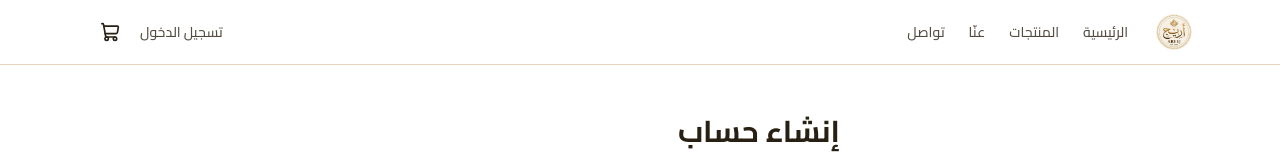
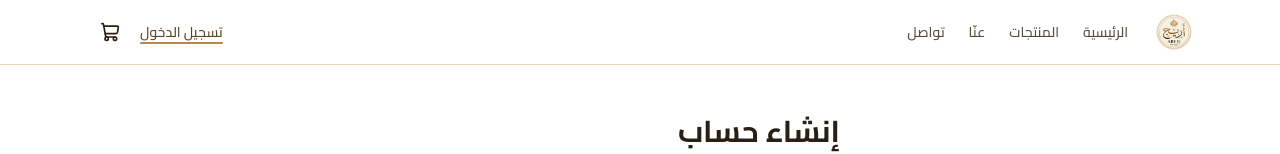
Before and after one commit to Amaribrahim-1/areej-store, a Next.js app: page /register in a window 1280 px wide. Shown: the top 154 px of the page. Built offline with nearby package versions, Linux system fonts and the light colour scheme; no server answers.

Commit message:
style(ui): brand scrollbar, cursors, and navbar hover/active

```diff
--- a/src/app/globals.css
+++ b/src/app/globals.css
@@ -165,3 +165,92 @@
     @apply font-sans;
   }
 }
+
+/* Brand scrollbar — warm amber track/thumb (Firefox + WebKit) */
+* {
+  scrollbar-width: thin;
+  scrollbar-color: var(--brand-500) var(--brand-100);
+}
+
+*::-webkit-scrollbar {
+  width: 10px;
+  height: 10px;
+}
+
+*::-webkit-scrollbar-track {
+  background: var(--brand-100);
+  border-radius: 9999px;
+}
+
+*::-webkit-scrollbar-thumb {
+  background: linear-gradient(
+    180deg,
+    var(--brand-400) 0%,
+    var(--brand-500) 50%,
+    var(--brand-600) 100%
+  );
+  border-radius: 9999px;
+  border: 2px solid var(--brand-100);
+  background-clip: padding-box;
+}
+
+*::-webkit-scrollbar-thumb:hover {
+  background: linear-gradient(
+    180deg,
+    var(--brand-500) 0%,
+    var(--brand-600) 50%,
+    var(--brand-700) 100%
+  );
+  border: 2px solid var(--brand-100);
+  background-clip: padding-box;
+}
+
+*::-webkit-scrollbar-corner {
+  background: transparent;
+}
+
+/*
+  Brand cursors — desktop / fine pointers only.
+  Touch devices keep the system cursor (custom cursors don't apply there).
+*/
+@media (hover: hover) and (pointer: fine) {
+  html,
+  body {
+    cursor: url("/cursors/default.svg") 6 2, auto;
+  }
+
+  a,
+  button,
+  [role="button"],
+  [role="link"],
+  [role="menuitem"],
+  [role="option"],
+  [role="tab"],
+  [role="switch"],
+  [role="checkbox"],
+  [role="radio"],
+  summary,
+  label[for],
+  select,
+  input[type="checkbox"],
+  input[type="radio"],
+  input[type="file"],
+  input[type="range"],
+  .cursor-pointer {
+    cursor: url("/cursors/pointer.svg") 6 2, pointer;
+  }
+
+  input:not([type="checkbox"]):not([type="radio"]):not([type="range"]):not(
+      [type="file"]
+    ):not([type="submit"]):not([type="button"]):not([type="reset"]),
+  textarea,
+  [contenteditable="true"] {
+    cursor: text;
+  }
+
+  :disabled,
+  [aria-disabled="true"],
+  .cursor-not-allowed {
+    cursor: not-allowed;
+  }
+}
--- a/src/components/shared/navbar/NavLink.tsx
+++ b/src/components/shared/navbar/NavLink.tsx
@@ -1,12 +1,19 @@
+"use client";
+
 import Link from "next/link";
+import { usePathname } from "next/navigation";
 
 import { cn } from "@/lib/utils";
+
+import { isNavActive } from "./nav-links";
 
 type NavLinkProps = {
   href: string;
   label: string;
   className?: string;
   onNavigate?: () => void;
+  /** Desktop bar uses underline; mobile sheet uses pill background. */
+  variant?: "bar" | "sheet";
 };
 
 export default function NavLink({
@@ -14,13 +21,33 @@ export default function NavLink({
   label,
   className,
   onNavigate,
+  variant = "bar",
 }: NavLinkProps) {
+  const pathname = usePathname();
+  const isActive = isNavActive(pathname, href);
+
   return (
     <Link
       href={href}
       onClick={onNavigate}
+      aria-current={isActive ? "page" : undefined}
       className={cn(
-        "text-sm font-medium text-foreground/80 transition-colors hover:text-text-accent",
+        "font-medium transition-[color,background-color,transform] duration-200",
+        "focus-visible:outline-none focus-visible:ring-[3px] focus-visible:ring-ring/50",
+        variant === "bar" && [
+          // px for a comfortable hover pill; -mx keeps text spacing = original gap-6
+          "relative inline-flex items-center rounded-4xl px-2.5 py-1.5 -mx-2.5 text-sm",
+          "after:absolute after:inset-x-2.5 after:bottom-1 after:h-0.5 after:origin-center after:rounded-full after:bg-brand after:transition-transform after:duration-200",
+          isActive
+            ? "text-text-accent after:scale-x-100"
+            : "text-foreground/80 after:scale-x-0 hover:bg-bg-accent hover:text-text-accent",
+        ],
+        variant === "sheet" && [
+          "rounded-2xl px-3 py-3 text-base",
+          isActive
+            ? "bg-bg-accent text-text-accent"
+            : "text-foreground/80 hover:bg-bg-accent hover:text-text-accent",
+        ],
         className,
       )}
     >
--- a/src/components/shared/navbar/NavbarAccountActions.tsx
+++ b/src/components/shared/navbar/NavbarAccountActions.tsx
@@ -1,7 +1,13 @@
+"use client";
+
 import Link from "next/link";
+import { usePathname } from "next/navigation";
 import { UserIcon } from "lucide-react";
 
 import { Button } from "@/components/ui/button";
+import { cn } from "@/lib/utils";
+
+import { isNavActive } from "./nav-links";
 
 type NavbarAccountActionsProps = {
   isLoggedIn: boolean;
@@ -18,11 +24,25 @@ export default function NavbarAccountActions({
   isSigningOut,
   onSignOut,
 }: NavbarAccountActionsProps) {
+  const pathname = usePathname();
+  const isAccountActive =
+    isNavActive(pathname, "/account") ||
+    pathname === "/login" ||
+    pathname === "/register";
+
   return (
     <>
       <Link
         href={accountHref}
-        className="hidden text-sm font-medium text-foreground/80 transition-colors hover:text-text-accent md:inline"
+        aria-current={isAccountActive ? "page" : undefined}
+        className={cn(
+          "relative hidden items-center rounded-4xl px-2.5 py-1.5 -mx-2.5 text-sm font-medium transition-[color,background-color] duration-200 md:inline-flex",
+          "after:absolute after:inset-x-2.5 after:bottom-1 after:h-0.5 after:origin-center after:rounded-full after:bg-brand after:transition-transform after:duration-200",
+          "focus-visible:outline-none focus-visible:ring-[3px] focus-visible:ring-ring/50",
+          isAccountActive
+            ? "text-text-accent after:scale-x-100"
+            : "text-foreground/80 after:scale-x-0 hover:bg-bg-accent hover:text-text-accent",
+        )}
       >
         {accountLabel}
       </Link>
@@ -32,7 +52,10 @@ export default function NavbarAccountActions({
           type="button"
           variant="ghost"
           size="sm"
-          className="hidden md:inline-flex"
+          className={cn(
+            "hidden md:inline-flex",
+            "text-foreground/80 hover:bg-bg-accent hover:text-text-accent",
+          )}
           disabled={isSigningOut}
           onClick={onSignOut}
         >
@@ -43,7 +66,14 @@ export default function NavbarAccountActions({
       <Link
         href={accountHref}
         aria-label={accountLabel}
-        className="inline-flex size-11 items-center justify-center rounded-4xl text-foreground transition-colors hover:bg-muted hover:text-text-accent md:hidden"
+        aria-current={isAccountActive ? "page" : undefined}
+        className={cn(
+          "inline-flex size-11 items-center justify-center rounded-4xl transition-colors md:hidden",
+          "focus-visible:outline-none focus-visible:ring-[3px] focus-visible:ring-ring/50",
+          isAccountActive
+            ? "bg-bg-accent text-text-accent"
+            : "text-foreground hover:bg-bg-accent hover:text-text-accent",
+        )}
       >
         <UserIcon className="size-5" aria-hidden />
       </Link>
--- a/src/components/shared/navbar/NavbarCartLink.tsx
+++ b/src/components/shared/navbar/NavbarCartLink.tsx
@@ -1,16 +1,33 @@
+"use client";
+
 import Link from "next/link";
+import { usePathname } from "next/navigation";
 import { ShoppingCartIcon } from "lucide-react";
+
+import { cn } from "@/lib/utils";
+
+import { isNavActive } from "./nav-links";
 
 type NavbarCartLinkProps = {
   badgeCount: number;
 };
 
 export default function NavbarCartLink({ badgeCount }: NavbarCartLinkProps) {
+  const pathname = usePathname();
+  const isActive = isNavActive(pathname, "/cart");
+
   return (
     <Link
       href="/cart"
       aria-label={badgeCount > 0 ? `السلة، ${badgeCount} عناصر` : "السلة"}
-      className="relative inline-flex size-11 items-center justify-center rounded-4xl text-foreground transition-colors hover:bg-muted hover:text-text-accent"
+      aria-current={isActive ? "page" : undefined}
+      className={cn(
+        "relative inline-flex size-11 items-center justify-center rounded-4xl transition-colors",
+        "focus-visible:outline-none focus-visible:ring-[3px] focus-visible:ring-ring/50",
+        isActive
+          ? "bg-bg-accent text-text-accent"
+          : "text-foreground hover:bg-bg-accent hover:text-text-accent",
+      )}
     >
       <ShoppingCartIcon className="size-5" aria-hidden />
       {badgeCount > 0 ? (
--- a/src/components/shared/navbar/NavbarMobileMenu.tsx
+++ b/src/components/shared/navbar/NavbarMobileMenu.tsx
@@ -1,4 +1,7 @@
+"use client";
+
 import Link from "next/link";
+import { usePathname } from "next/navigation";
 import { LogOutIcon, MenuIcon, UserIcon } from "lucide-react";
 
 import { Button } from "@/components/ui/button";
@@ -9,11 +12,11 @@ import {
   SheetTitle,
   SheetTrigger,
 } from "@/components/ui/sheet";
-
 import BrandLogo from "@/components/shared/BrandLogo";
+import { cn } from "@/lib/utils";
 
 import NavLink from "./NavLink";
-import { NAV_LINKS } from "./nav-links";
+import { isNavActive, NAV_LINKS } from "./nav-links";
 
 type NavbarMobileMenuProps = {
   open: boolean;
@@ -36,6 +39,12 @@ export default function NavbarMobileMenu({
   onSignOut,
   onNavigate,
 }: NavbarMobileMenuProps) {
+  const pathname = usePathname();
+  const isAccountActive =
+    isNavActive(pathname, "/account") ||
+    pathname === "/login" ||
+    pathname === "/register";
+
   return (
     <Sheet open={open} onOpenChange={onOpenChange}>
       <SheetTrigger
@@ -68,7 +77,7 @@ export default function NavbarMobileMenu({
               href={link.href}
               label={link.label}
               onNavigate={onNavigate}
-              className="rounded-2xl px-3 py-3 text-base hover:bg-muted"
+              variant="sheet"
             />
           ))}
         </nav>
@@ -77,7 +86,14 @@ export default function NavbarMobileMenu({
           <Link
             href={accountHref}
             onClick={onNavigate}
-            className="flex items-center gap-2 rounded-2xl px-3 py-3 text-base font-medium text-text-accent transition-colors hover:bg-muted"
+            aria-current={isAccountActive ? "page" : undefined}
+            className={cn(
+              "flex items-center gap-2 rounded-2xl px-3 py-3 text-base font-medium transition-colors",
+              "focus-visible:outline-none focus-visible:ring-[3px] focus-visible:ring-ring/50",
+              isAccountActive
+                ? "bg-bg-accent text-text-accent"
+                : "text-foreground/80 hover:bg-bg-accent hover:text-text-accent",
+            )}
           >
             <UserIcon className="size-5" aria-hidden />
             {accountLabel}
@@ -88,7 +104,7 @@ export default function NavbarMobileMenu({
               type="button"
               disabled={isSigningOut}
               onClick={onSignOut}
-              className="flex w-full items-center gap-2 rounded-2xl px-3 py-3 text-start text-base font-medium text-foreground/80 transition-colors hover:bg-muted disabled:opacity-50"
+              className="flex w-full items-center gap-2 rounded-2xl px-3 py-3 text-start text-base font-medium text-foreground/80 transition-colors hover:bg-bg-accent hover:text-text-accent focus-visible:outline-none focus-visible:ring-[3px] focus-visible:ring-ring/50 disabled:opacity-50"
             >
               <LogOutIcon className="size-5" aria-hidden />
               {isSigningOut ? "جاري الخروج..." : "تسجيل الخروج"}
--- a/src/components/shared/navbar/nav-links.ts
+++ b/src/components/shared/navbar/nav-links.ts
@@ -4,3 +4,12 @@ export const NAV_LINKS = [
   { href: "/about", label: "عنّا" },
   { href: "/contact", label: "تواصل" },
 ] as const;
+
+/** Exact match for home; prefix match for nested routes (e.g. /products/[slug]). */
+export function isNavActive(pathname: string, href: string): boolean {
+  if (href === "/") {
+    return pathname === "/";
+  }
+
+  return pathname === href || pathname.startsWith(`${href}/`);
+}
```
Also changed, not shown: public/cursors/default.svg (added), public/cursors/pointer.svg (added).
